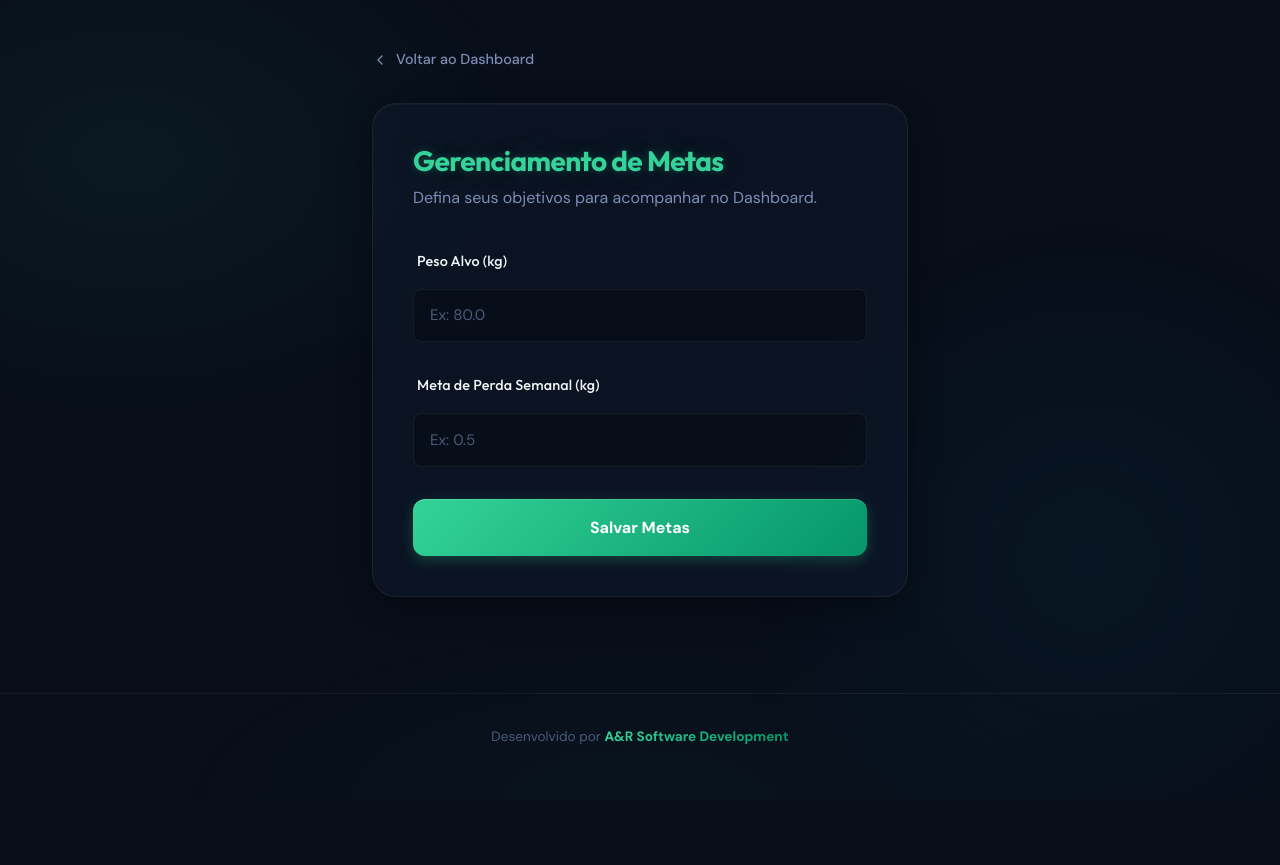
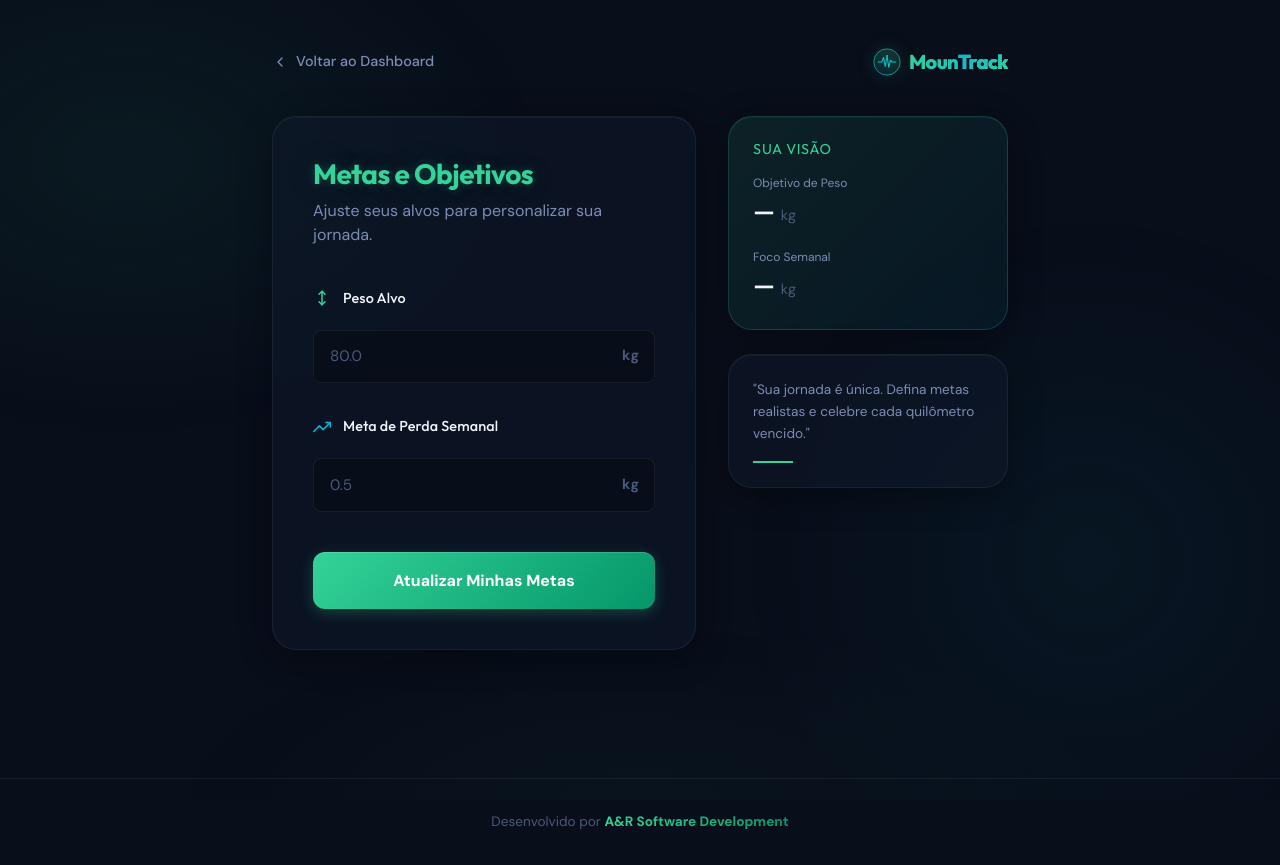
Before and after one commit to Ald3b4r4n/mountrack, a Next.js app: page /goals in a window 1280 px wide. Before the commit the page ends 800 px from the top, so only its background shows below. Built offline with nearby package versions, Linux system fonts and the light colour scheme; no server answers; the database is empty; sample sign-in values are in the browser's storage.

Commit message:
feat: melhorias de UI nos relatórios, diário e metas

```diff
--- a/src/app/analytics/page.tsx
+++ b/src/app/analytics/page.tsx
@@ -29,6 +29,7 @@ export default function Analytics() {
   const [logs, setLogs] = useState<LogData[]>([]);
   const [avgWeeklyLoss, setAvgWeeklyLoss] = useState<number>(0);
   const [currentDose, setCurrentDose] = useState<number>(0);
+  const [currentWeight, setCurrentWeight] = useState<number>(0);
   const [totalLoss, setTotalLoss] = useState<number>(0);
   const [loading, setLoading] = useState(true);
   const [isCapturing, setIsCapturing] = useState(false);
@@ -110,9 +111,12 @@ export default function Analytics() {
           }
 
           const weightLogs = fetchedLogs.filter(l => typeof l.weight === 'number');
+          if (weightLogs.length > 0) {
+            const latestLog = weightLogs[weightLogs.length - 1];
+            setCurrentWeight(latestLog.weight);
+
             if (weightLogs.length >= 2) {
               const firstLog = weightLogs[0];
-            const latestLog = weightLogs[weightLogs.length - 1];
               const weightDiff = firstLog.weight - latestLog.weight;
               setTotalLoss(Number(weightDiff.toFixed(1)));
 
@@ -124,6 +128,7 @@ export default function Analytics() {
 
               const avgLoss = weightDiff / diffWeeks;
               setAvgWeeklyLoss(avgLoss > 0 ? Number(avgLoss.toFixed(2)) : 0);
+            }
           }
         }
       } catch (err) {
@@ -338,20 +343,26 @@ export default function Analytics() {
         </div>
 
         {/* ===== MÉTRICAS RESUMO ===== */}
-        <section style={{ display: 'grid', gridTemplateColumns: 'repeat(auto-fit, minmax(220px, 1fr))', gap: '1.5rem' }}>
-          <div className={`glass-panel ${!isCapturing ? 'anim-enter anim-delay-2' : ''}`} style={{ padding: '1.75rem', opacity: 1, transform: 'none' }}>
+        <section style={{ display: 'grid', gridTemplateColumns: 'repeat(auto-fit, minmax(200px, 1fr))', gap: '1rem' }}>
+          <div className={`glass-panel ${!isCapturing ? 'anim-enter anim-delay-1' : ''}`} style={{ padding: '1.5rem', opacity: 1, transform: 'none' }}>
+            <p className="stat-label">Peso Atual</p>
+            <p className="stat-number" style={{ fontSize: '2.25rem', color: 'var(--text-primary)' }}>{currentWeight > 0 ? currentWeight.toFixed(1) : '—'}<span className="stat-unit">kg</span></p>
+            <p style={{ fontSize: '0.75rem', color: 'var(--text-muted)', marginTop: '0.5rem' }}>Último registro</p>
+          </div>
+
+          <div className={`glass-panel ${!isCapturing ? 'anim-enter anim-delay-2' : ''}`} style={{ padding: '1.5rem', opacity: 1, transform: 'none' }}>
             <p className="stat-label">Média Semanal</p>
             <p className="stat-number" style={{ fontSize: '2.25rem', color: 'var(--accent-primary)' }}>{avgWeeklyLoss}<span className="stat-unit">kg</span></p>
-            <p style={{ fontSize: '0.75rem', color: 'var(--text-muted)', marginTop: '0.5rem' }}>Perda média por semana</p>
+            <p style={{ fontSize: '0.75rem', color: 'var(--text-muted)', marginTop: '0.5rem' }}>Perda por semana</p>
           </div>
 
-          <div className={`glass-panel ${!isCapturing ? 'anim-enter anim-delay-3' : ''}`} style={{ padding: '1.75rem', opacity: 1, transform: 'none' }}>
+          <div className={`glass-panel ${!isCapturing ? 'anim-enter anim-delay-3' : ''}`} style={{ padding: '1.5rem', opacity: 1, transform: 'none' }}>
             <p className="stat-label">Perda Total</p>
             <p className="stat-number" style={{ fontSize: '2.25rem', color: totalLoss > 0 ? 'var(--accent-primary)' : 'var(--text-primary)' }}>{totalLoss}<span className="stat-unit">kg</span></p>
-            <p style={{ fontSize: '0.75rem', color: 'var(--text-muted)', marginTop: '0.5rem' }}>Desde o primeiro registro</p>
+            <p style={{ fontSize: '0.75rem', color: 'var(--text-muted)', marginTop: '0.5rem' }}>Desde o início</p>
           </div>
 
-          <div className={`glass-panel ${!isCapturing ? 'anim-enter anim-delay-4' : ''}`} style={{ padding: '1.75rem', opacity: 1, transform: 'none' }}>
+          <div className={`glass-panel ${!isCapturing ? 'anim-enter anim-delay-4' : ''}`} style={{ padding: '1.5rem', opacity: 1, transform: 'none' }}>
             <p className="stat-label">Dose Atual</p>
             <p className="stat-number" style={{ fontSize: '2.25rem' }}>{currentDose > 0 ? currentDose.toFixed(1) : '—'}<span className="stat-unit">mg</span></p>
             {currentDose > 0 && <span className="badge badge-success" style={{ marginTop: '0.5rem' }}>Ativa</span>}
--- a/src/app/goals/page.tsx
+++ b/src/app/goals/page.tsx
@@ -1,5 +1,6 @@
 'use client';
 import Link from 'next/link';
+import Logo from '@/components/Logo';
 import { useState, useEffect } from 'react';
 import ProtectedRoute from '@/components/ProtectedRoute';
 import { db } from '@/lib/firebase';
@@ -53,33 +54,82 @@ export default function Goals() {
 
   return (
     <ProtectedRoute>
-      <main className="container" style={{ maxWidth: '600px', paddingTop: '3rem' }}>
-        <Link href="/" className="back-link anim-enter">
+      <main className="container" style={{ maxWidth: '800px', paddingTop: '3rem', paddingBottom: '4rem' }}>
+        <header style={{ marginBottom: '2.5rem', display: 'flex', justifyContent: 'space-between', alignItems: 'center' }}>
+          <Link href="/" className="back-link anim-enter" style={{ marginBottom: 0 }}>
             <svg width="16" height="16" viewBox="0 0 24 24" fill="none" stroke="currentColor" strokeWidth="2" strokeLinecap="round" strokeLinejoin="round"><polyline points="15 18 9 12 15 6"/></svg>
             Voltar ao Dashboard
           </Link>
+          <Logo size="sm" />
+        </header>
 
+        <div style={{ display: 'grid', gridTemplateColumns: 'minmax(300px, 1fr) 280px', gap: '2rem', alignItems: 'start' }} className="goals-grid">
+          {/* Formulário de Metas */}
           <div className="glass-panel anim-enter anim-delay-1" style={{ padding: '2.5rem' }}>
-          <h1 className="glow-text" style={{ fontSize: '1.75rem', marginBottom: '0.5rem' }}>Gerenciamento de Metas</h1>
-          <p className="page-subtitle" style={{ marginBottom: '2rem' }}>Defina seus objetivos para acompanhar no Dashboard.</p>
+            <h1 className="glow-text" style={{ fontSize: '1.75rem', marginBottom: '0.5rem' }}>Metas e Objetivos</h1>
+            <p className="page-subtitle" style={{ marginBottom: '2rem' }}>Ajuste seus alvos para personalizar sua jornada.</p>
 
             <form onSubmit={handleSave} style={{ display: 'flex', flexDirection: 'column', gap: '1.5rem' }}>
-
-            <div style={{ display: 'flex', flexDirection: 'column', gap: '0.5rem' }}>
-              <label htmlFor="targetWeight" className="label">Peso Alvo (kg)</label>
-              <input type="number" id="targetWeight" step="0.1" value={targetWeight} onChange={(e) => setTargetWeight(e.target.value)} placeholder="Ex: 80.0" required className="input-field" />
+              <div style={{ display: 'flex', flexDirection: 'column', gap: '0.75rem' }}>
+                <div style={{ display: 'flex', alignItems: 'center', gap: '0.5rem' }}>
+                  <svg width="18" height="18" viewBox="0 0 24 24" fill="none" stroke="var(--accent-primary)" strokeWidth="2" strokeLinecap="round" strokeLinejoin="round"><path d="M12 3v18"/><path d="M8 7l4-4 4 4"/><path d="M8 17l4 4 4-4"/></svg>
+                  <label htmlFor="targetWeight" className="label">Peso Alvo</label>
+                </div>
+                <div style={{ position: 'relative' }}>
+                  <input type="number" id="targetWeight" step="0.1" value={targetWeight} onChange={(e) => setTargetWeight(e.target.value)} placeholder="80.0" required className="input-field" style={{ paddingRight: '3.5rem' }} />
+                  <span style={{ position: 'absolute', right: '1rem', top: '50%', transform: 'translateY(-50%)', color: 'var(--text-muted)', fontSize: '0.9rem', fontWeight: 600 }}>kg</span>
+                </div>
               </div>
 
-            <div style={{ display: 'flex', flexDirection: 'column', gap: '0.5rem' }}>
-              <label htmlFor="weeklyGoal" className="label">Meta de Perda Semanal (kg)</label>
-              <input type="number" id="weeklyGoal" step="0.1" value={weeklyGoal} onChange={(e) => setWeeklyGoal(e.target.value)} placeholder="Ex: 0.5" required className="input-field" />
+              <div style={{ display: 'flex', flexDirection: 'column', gap: '0.75rem' }}>
+                <div style={{ display: 'flex', alignItems: 'center', gap: '0.5rem' }}>
+                  <svg width="18" height="18" viewBox="0 0 24 24" fill="none" stroke="var(--accent-secondary)" strokeWidth="2" strokeLinecap="round" strokeLinejoin="round"><polyline points="23 6 13.5 15.5 8.5 10.5 1 18"/><polyline points="17 6 23 6 23 12"/></svg>
+                  <label htmlFor="weeklyGoal" className="label">Meta de Perda Semanal</label>
+                </div>
+                <div style={{ position: 'relative' }}>
+                  <input type="number" id="weeklyGoal" step="0.1" value={weeklyGoal} onChange={(e) => setWeeklyGoal(e.target.value)} placeholder="0.5" required className="input-field" style={{ paddingRight: '3.5rem' }} />
+                  <span style={{ position: 'absolute', right: '1rem', top: '50%', transform: 'translateY(-50%)', color: 'var(--text-muted)', fontSize: '0.9rem', fontWeight: 600 }}>kg</span>
+                </div>
               </div>
 
-            <button type="submit" disabled={loading || saved} className="btn-primary" style={{ marginTop: '0.5rem', padding: '1rem', fontSize: '1rem', opacity: loading ? 0.7 : 1 }}>
-              {saved ? '✓ Salvo com sucesso!' : loading ? 'Salvando...' : 'Salvar Metas'}
+              <button type="submit" disabled={loading || saved} className="btn-primary" style={{ marginTop: '1rem', padding: '1rem', fontSize: '1rem', width: '100%', opacity: loading ? 0.7 : 1 }}>
+                {saved ? '✓ Configurações Salvas' : loading ? 'Processando...' : 'Atualizar Minhas Metas'}
               </button>
             </form>
           </div>
+
+          {/* Card Informativo / Preview */}
+          <aside className="anim-enter anim-delay-2" style={{ display: 'flex', flexDirection: 'column', gap: '1.5rem' }}>
+            <div className="glass-panel" style={{ padding: '1.5rem', background: 'linear-gradient(135deg, rgba(52, 211, 153, 0.1) 0%, rgba(6, 182, 212, 0.05) 100%)', borderColor: 'rgba(52, 211, 153, 0.2)' }}>
+              <h3 style={{ fontSize: '0.9rem', textTransform: 'uppercase', letterSpacing: '0.05em', color: 'var(--accent-primary)', marginBottom: '1rem' }}>Sua Visão</h3>
+              <div style={{ display: 'flex', flexDirection: 'column', gap: '1rem' }}>
+                <div>
+                  <p style={{ fontSize: '0.75rem', color: 'var(--text-secondary)' }}>Objetivo de Peso</p>
+                  <p style={{ fontSize: '1.5rem', fontWeight: 700, color: 'var(--text-primary)' }}>{targetWeight || '—'} <span style={{ fontSize: '0.9rem', fontWeight: 400, color: 'var(--text-muted)' }}>kg</span></p>
+                </div>
+                <div>
+                  <p style={{ fontSize: '0.75rem', color: 'var(--text-secondary)' }}>Foco Semanal</p>
+                  <p style={{ fontSize: '1.5rem', fontWeight: 700, color: 'var(--text-primary)' }}>{weeklyGoal || '—'} <span style={{ fontSize: '0.9rem', fontWeight: 400, color: 'var(--text-muted)' }}>kg</span></p>
+                </div>
+              </div>
+            </div>
+
+            <div className="glass-panel" style={{ padding: '1.5rem' }}>
+              <p style={{ fontSize: '0.85rem', color: 'var(--text-secondary)', lineHeight: 1.6 }}>
+                &quot;Sua jornada é única. Defina metas realistas e celebre cada quilômetro vencido.&quot;
+              </p>
+              <div style={{ marginTop: '1rem', width: '40px', height: '2px', background: 'var(--accent-primary)' }}></div>
+            </div>
+          </aside>
+        </div>
+
+        <style jsx>{`
+          @media (max-width: 768px) {
+            .goals-grid {
+              grid-template-columns: 1fr !important;
+            }
+          }
+        `}</style>
       </main>
     </ProtectedRoute>
   );
--- a/src/app/journal/page.tsx
+++ b/src/app/journal/page.tsx
@@ -97,7 +97,7 @@ export default function Journal() {
                     </h3>
                     <div style={{ display: 'flex', gap: '0.5rem', alignItems: 'center', marginTop: '0.5rem' }}>
                       {log.weight !== undefined && (
-                        <span className="badge" style={{ background: 'var(--bg-tertiary)' }}>{log.weight} kg</span>
+                        <span className="badge" style={{ background: 'rgba(6, 182, 212, 0.15)', color: 'var(--accent-secondary)' }}>⚖️ {log.weight} kg</span>
                       )}
 
                       {log.dose && (
```
Lines whose indentation alone changed are shown as unchanged.
